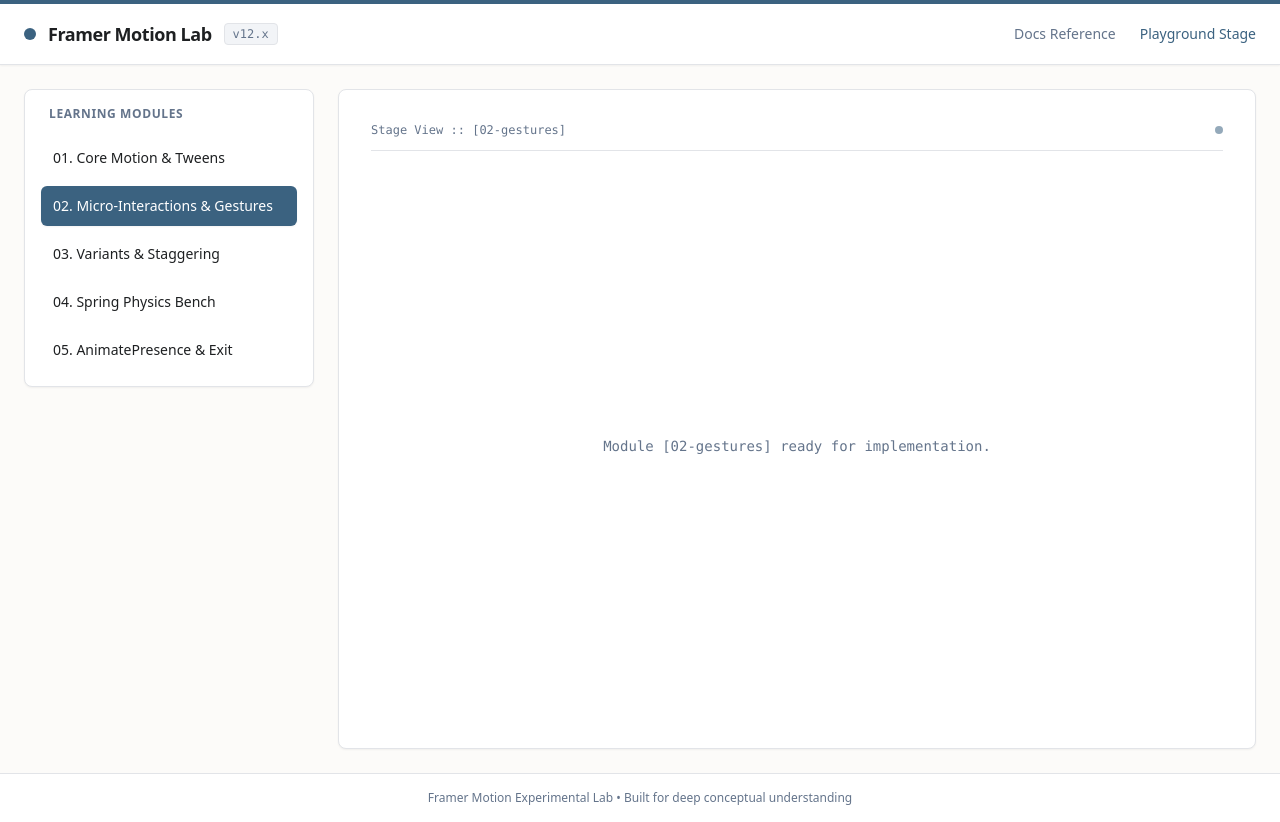
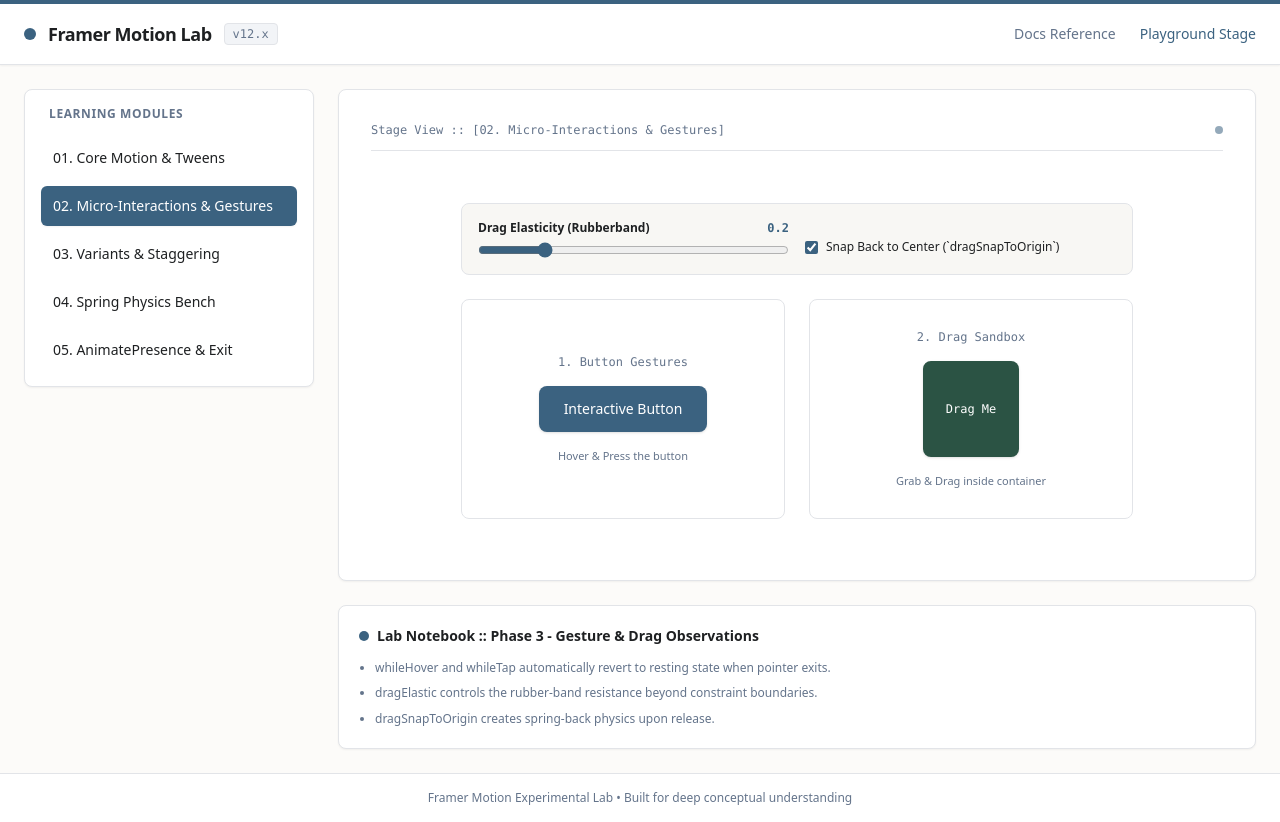
Before and after one commit to hassamnaveed44/framer-motion-lab, a Next.js app: page / in a window 1280 px wide. Both pictures are taken after a click on the button "02. Micro-Interactions & Gestures". Built offline with nearby package versions, Linux system fonts and the light colour scheme.

Commit message:
feat(gestures): implement micro-interactions and drag sandbox module

```diff
--- a/app/page.tsx
+++ b/app/page.tsx
@@ -5,6 +5,7 @@ import Sidebar from "@/components/lab/Sidebar";
 import Stage from "@/components/lab/Stage";
 import ObservationLogger from "@/components/lab/ObservationLogger";
 import CoreBasicsModule from "@/components/modules/CoreBasicsModule";
+import GesturesModule from "@/components/modules/GesturesModule";
 
 export default function MotionLabHome() {
   const [activeModule, setActiveModule] = useState("01-basics");
@@ -18,6 +19,7 @@ export default function MotionLabHome() {
 
       {/* Main Workspace */}
       <section className="lg:col-span-3 flex flex-col gap-6">
+        {/* Module 01 */}
         {activeModule === "01-basics" && (
           <>
             <Stage moduleTitle="01. Core Motion & Tweens">
@@ -34,7 +36,25 @@ export default function MotionLabHome() {
           </>
         )}
 
-        {activeModule !== "01-basics" && (
+        {/* Module 02 */}
+        {activeModule === "02-gestures" && (
+          <>
+            <Stage moduleTitle="02. Micro-Interactions & Gestures">
+              <GesturesModule />
+            </Stage>
+            <ObservationLogger
+              title="Phase 3 - Gesture & Drag Observations"
+              notes={[
+                "whileHover and whileTap automatically revert to resting state when pointer exits.",
+                "dragElastic controls the rubber-band resistance beyond constraint boundaries.",
+                "dragSnapToOrigin creates spring-back physics upon release.",
+              ]}
+            />
+          </>
+        )}
+
+        {/* Fallback Placeholder for Unimplemented Modules */}
+        {activeModule !== "01-basics" && activeModule !== "02-gestures" && (
           <Stage moduleTitle={activeModule}>
             <div className="text-sm text-[#64748b] font-mono">
               Module [{activeModule}] ready for implementation.
--- /dev/null
+++ b/components/modules/GesturesModule.tsx
@@ -0,0 +1,94 @@
+"use client";
+
+import { useState } from "react";
+import { motion } from "motion/react";
+// Note: If using framer-motion directly, use: import { motion } from "framer-motion";
+
+export default function GesturesModule() {
+  const [dragElasticity, setDragElasticity] = useState(0.2);
+  const [snapBack, setSnapBack] = useState(true);
+
+  return (
+    <div className="flex flex-col gap-6 w-full max-w-2xl mx-auto">
+      {/* Module Controls Bar */}
+      <div className="grid grid-cols-1 md:grid-cols-2 gap-4 bg-[#f8f7f4] p-4 rounded-lg border border-[#e2e4e8] text-xs">
+        <div className="flex flex-col gap-1.5">
+          <label className="font-semibold text-[#1e2022] flex justify-between">
+            <span>Drag Elasticity (Rubberband)</span>
+            <span className="font-mono text-[#3b6280]">{dragElasticity}</span>
+          </label>
+          <input
+            type="range"
+            min="0"
+            max="1"
+            step="0.1"
+            value={dragElasticity}
+            onChange={(e) => setDragElasticity(parseFloat(e.target.value))}
+            className="accent-[#3b6280] cursor-pointer"
+          />
+        </div>
+
+        <div className="flex items-center gap-2 pt-4">
+          <input
+            type="checkbox"
+            id="snapBack"
+            checked={snapBack}
+            onChange={(e) => setSnapBack(e.target.checked)}
+            className="accent-[#3b6280] cursor-pointer rounded-sm"
+          />
+          <label
+            htmlFor="snapBack"
+            className="font-medium text-[#1e2022] cursor-pointer"
+          >
+            Snap Back to Center (`dragSnapToOrigin`)
+          </label>
+        </div>
+      </div>
+
+      {/* Interactive Cards Grid */}
+      <div className="grid grid-cols-1 md:grid-cols-2 gap-6">
+        {/* CARD 1: Hover & Tap Interactive Button Card */}
+        <div className="bg-white border border-[#e2e4e8] rounded-lg p-6 flex flex-col items-center justify-center gap-4 text-center min-h-[220px]">
+          <span className="text-xs font-mono text-[#64748b]">
+            1. Button Gestures
+          </span>
+
+          {/* TODO: Add whileHover and whileTap props here */}
+          <motion.button
+            whileHover={{ scale: 1.06, y: -2, backgroundColor: "#2c4d66" }}
+            whileTap={{ scale: 0.94 }}
+            transition={{ type: "spring", stiffness: 400, damping: 25 }}
+            className="px-6 py-3 bg-[#3b6280] text-white text-sm font-medium rounded-lg shadow-sm border border-transparent select-none cursor-pointer"
+          >
+            Interactive Button
+          </motion.button>
+
+          <span className="text-[11px] text-[#64748b]">
+            Hover & Press the button
+          </span>
+        </div>
+
+        {/* CARD 2: Drag & Boundary Sandbox Card */}
+        <div className="bg-white border border-[#e2e4e8] rounded-lg p-6 flex flex-col items-center justify-center gap-4 text-center min-h-[220px] relative overflow-hidden">
+          <span className="text-xs font-mono text-[#64748b]">
+            2. Drag Sandbox
+          </span>
+
+          {/* TODO: Add drag, dragConstraints, dragElastic, dragSnapToOrigin, and whileDrag props here */}
+          <motion.div
+          drag={true} dragConstraints={{left:-100, right:100, top:-40, bottom:40}} dragElastic={dragElasticity}  dragSnapToOrigin={snapBack}
+          whileHover={{scale:1.04}}
+          whileTap={{cursor:"grabbing"}}
+          whileDrag={{scale:1.12, boxShadow:"0 10px 25px-5px rgba(0,0,0,0.15)"}}
+          className="w-24 h-24 bg-[#2b5344] text-white rounded-lg shadow-sm flex items-center justify-center font-mono text-xs cursor-grab select-none">
+            Drag Me
+          </motion.div>
+
+          <span className="text-[11px] text-[#64748b]">
+            Grab & Drag inside container
+          </span>
+        </div>
+      </div>
+    </div>
+  );
+}
```
